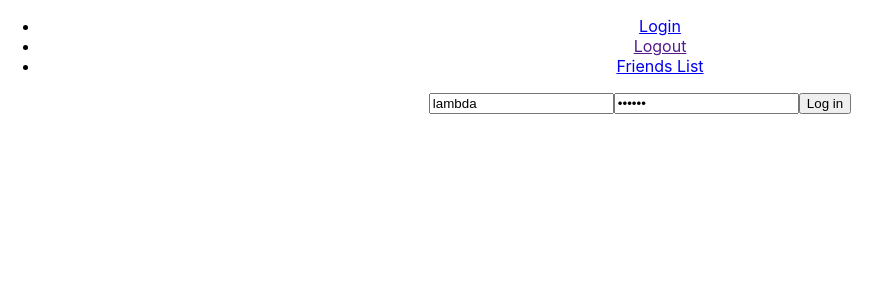
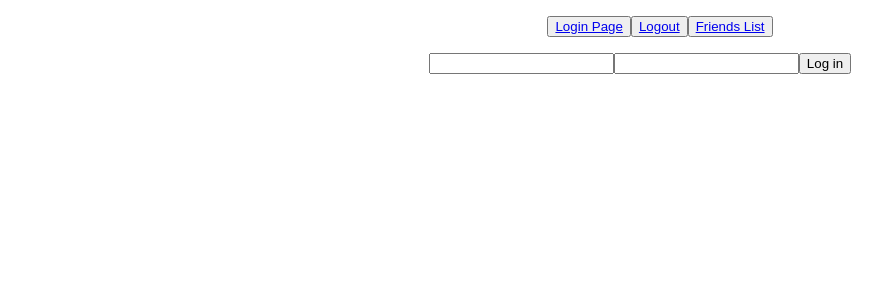
Before and after one commit to bloominstituteoftechnology/web-module-project-client-auth, a React (Create React App) app in the folder friends/: page /login in a window 1280 px wide. Shown: the top 300 px of the page, without its empty margins (0-891 px from the left). Built offline with nearby package versions, Linux system fonts and the light colour scheme.

Commit message:
refactor logout to its own component

```diff
--- a/friends/src/App.js
+++ b/friends/src/App.js
@@ -1,40 +1,46 @@
 import React from "react";
 import { BrowserRouter as Router, Route, Link, Switch } from "react-router-dom";
 import Login from "./components/Login";
-import { axiosWithAuth } from "./utils/axiosWithAuth";
+import Logout from './components/Logout';
 import PrivateRoute from "./components/PrivateRoute";
 import FriendsList from "./components/FriendsList";
 
 import './App.css';
 
   function App() {
-    const logout = () => {
-      axiosWithAuth()
-        .post("/logout")
-        .then((res) => {
-          localStorage.removeItem("token");
-          // console.log(window);
-          window.location.href = "/login";
-        })
-        .catch((err) => console.log(err));
-    };
+    // const logout = () => {
+    //   axiosWithAuth()
+    //     .post("/logout")
+    //     .then((res) => {
+    //       localStorage.removeItem("token");
+    //       console.log('Logout Res Data Here:', res);
+    //       console.log("HERE IS WINDOW",window);
+    //       window.location.href = "/login";
+    //     })
+    //     .catch((err) => console.log(err));
+    // };
 
     return (
       <Router>
         <div className="App">
           <ul>
-            <li>
-              <Link to="/login">Login</Link>
-            </li>
-            <li>
-              <Link onClick={logout}>Logout</Link>
-            </li>
-            <li>
+
+              <button>
+              <Link to="/login">Login Page</Link>
+              </button>
+              <button>
+              <Link to="/logout">Logout</Link>
+              </button>
+
+              <button>
               <Link to="/protected">Friends List</Link>
-            </li>
+              </button>
+
+
           </ul>
           <Switch>
             <PrivateRoute exact path="/protected" component={FriendsList} />
+            <PrivateRoute path="/logout" component={Logout} />
             <Route path="/login" component={Login} />
             <Route component={Login} />
           </Switch>
--- a/friends/src/components/FriendsList.js
+++ b/friends/src/components/FriendsList.js
@@ -1,5 +1,5 @@
 import React from "react";
-import { axiosWithAuth } from "../utils/axiosWithAuth";
+import axiosWithAuth from "../utils/axiosWithAuth";
 
 class FriendsList extends React.Component {
     state = {
--- a/friends/src/components/Login.js
+++ b/friends/src/components/Login.js
@@ -1,24 +1,23 @@
 import React from "react";
-import { axiosWithAuth } from "../utils/axiosWithAuth";
+import axiosWithAuth from "../utils/axiosWithAuth";
 
 class Login extends React.Component {
   state = {
     credentials: {
-            username: "lambda",
-            password: "school",
-        },
+      username: '',
+      password: ''
+    }
   };
 
-    handleChange = (e) => {
-        this.state({
+  handleChange = e => {
+    this.setState({
       credentials: {
-                ...this.state.credentails,
-                [e.target.name]: e.target.value,
+        ...this.state.credentials,
+        [e.target.name]: e.target.value
       }
-        })
+    });
+    console.log('handleChange fired and gives me:', this.state.credentials);
   };
-
-
 
   //old method.
   // login = e => {
@@ -35,14 +34,16 @@ class Login extends React.Component {
 
   login = (e) => {
     e.preventDefault();
-        console.log("Login!! ");
     // 1. use axios to make post request
+    console.log('Login Fired!! Credentials are:', this.state);
     axiosWithAuth()
       .post("/login", this.state.credentials)
       // 2. if request is successful, log token
       .then((res) => {
-                console.log(res.data.token);
-                localStorage.setItem("token", res.data.token);
+        console.log("Login Res.data.token", res.data.payload);
+        localStorage.setItem("token", res.data.payload);
+        // localStorage.setItem("username", res.data.payload);
+        // localStorage.setItem("password", res.data.payload);
         console.log("this.props", this.props);
         this.props.history.push("/protected");
       })
--- /dev/null
+++ b/friends/src/components/Logout.js
@@ -0,0 +1,21 @@
+import React, { useEffect } from "react";
+import axiosWithAuth from './../utils/axiosWithAuth';
+
+const Logout = (props)=> {
+    useEffect(()=> {
+        axiosWithAuth()
+            .post('/logout')
+            .then(res=> {
+                localStorage.removeItem("token");
+                // localStorage.removeItem("role", res.data.role);
+                localStorage.removeItem("username", res.data.username);
+                localStorage.removeItem("username", res.data.username);
+                props.history.push('/login');
+            });
+
+    }, []);
+
+    return(<div></div>);
+}
+
+export default Logout;
--- a/friends/src/index.css
+++ b/friends/src/index.css
@@ -1,4 +1,4 @@
-body {
+/* body {
   margin: 0;
   font-family: -apple-system, BlinkMacSystemFont, 'Segoe UI', 'Roboto', 'Oxygen',
     'Ubuntu', 'Cantarell', 'Fira Sans', 'Droid Sans', 'Helvetica Neue',
@@ -10,4 +10,4 @@ body {
 code {
   font-family: source-code-pro, Menlo, Monaco, Consolas, 'Courier New',
     monospace;
-}
+} */
--- a/friends/src/index.js
+++ b/friends/src/index.js
@@ -2,7 +2,7 @@ import React from 'react';
 import ReactDOM from 'react-dom';
 import './index.css';
 import App from './App';
-import reportWebVitals from './reportWebVitals';
+// import reportWebVitals from './reportWebVitals';
 
 // ReactDOM.render(
 //   <React.StrictMode>
@@ -12,7 +12,8 @@ import reportWebVitals from './reportWebVitals';
 // );
 const rootElement = document.getElementById('root');
 ReactDOM.render(<App />, rootElement);
+
 // If you want to start measuring performance in your app, pass a function
 // to log results (for example: reportWebVitals(console.log))
 // or send to an analytics endpoint. Learn more: https://bit.ly/CRA-vitals
-reportWebVitals();
+// reportWebVitals();
--- a/friends/src/utils/axiosWithAuth.js
+++ b/friends/src/utils/axiosWithAuth.js
@@ -1,12 +1,14 @@
 import axios from "axios";
 
-export const axiosWithAuth = () => {
+const axiosWithAuth = () => {
     const token = localStorage.getItem("token");
 
     return axios.create({
-        baseURL: "http://localhost:5000/api",
+
         headers: {
             authorization: token,
         },
+        baseURL: "http://localhost:5000/api"
     });
 };
+export default axiosWithAuth;
```
Also changed, not shown: friends/src/setupTests.js (+1 -1 lines). Lines whose indentation alone changed are shown as unchanged.
